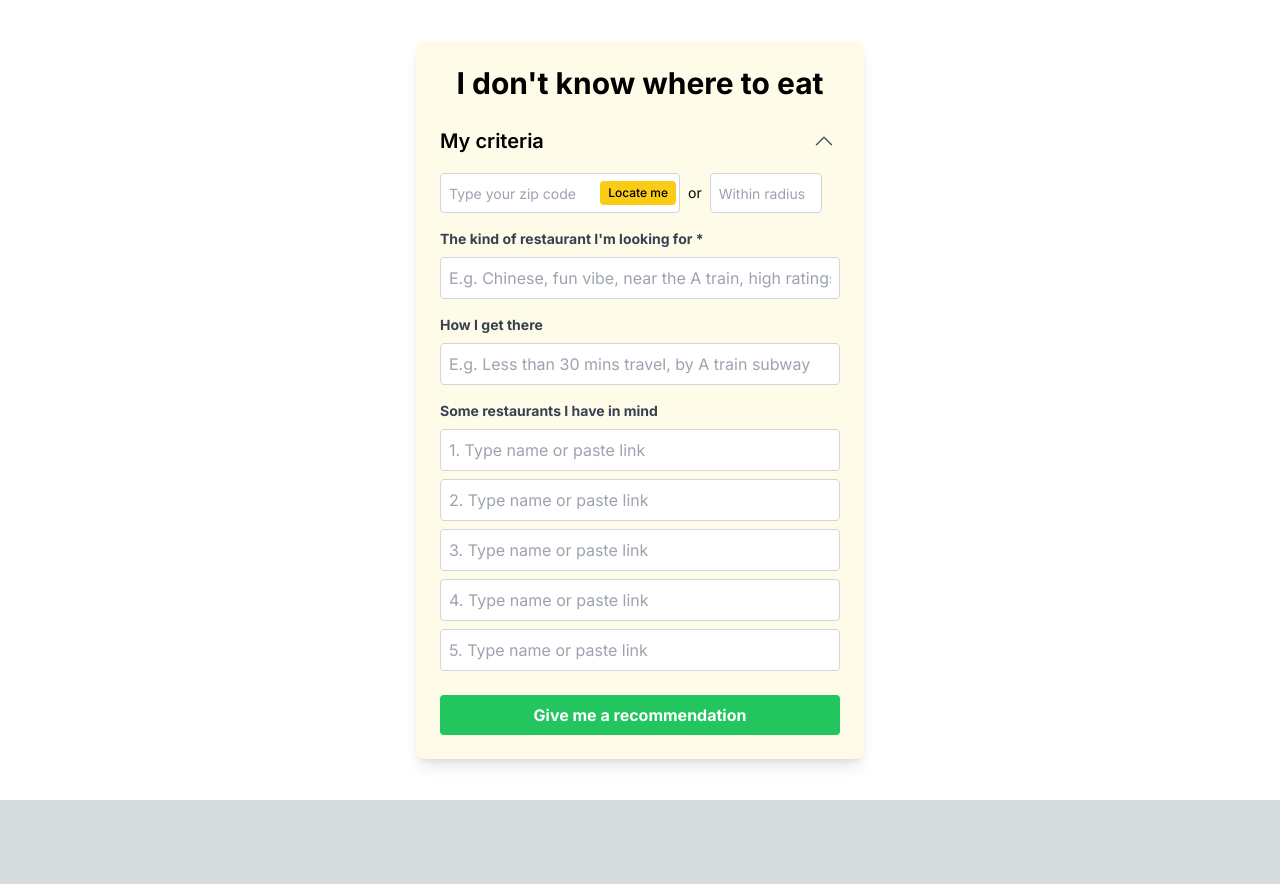
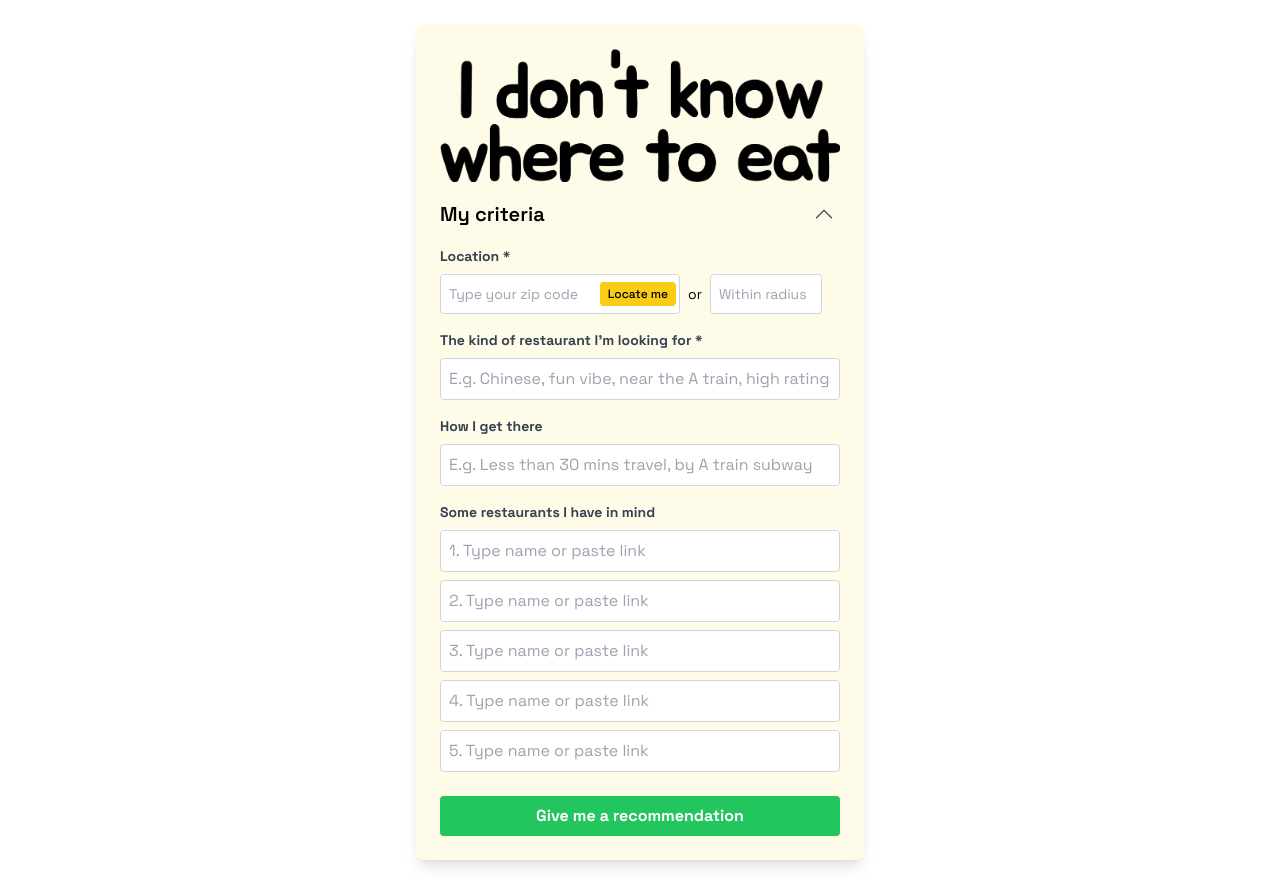
Before and after one commit to phamducminhpro1/food, a Next.js app: page / in a window 1280 px wide. Before the commit the page ends 800 px from the top, so only its background shows below. Built offline with nearby package versions, Linux system fonts and the light colour scheme; no server answers.

Commit message:
Chang font

```diff
--- a/app/globals.css
+++ b/app/globals.css
@@ -24,6 +24,7 @@ body {
       rgb(var(--background-end-rgb))
     )
     rgb(var(--background-start-rgb));
+  font-family: var(--font-space-grotesk), sans-serif;
 }
 
 @layer utilities {
--- a/app/layout.tsx
+++ b/app/layout.tsx
@@ -1,8 +1,13 @@
 import type { Metadata } from "next";
 import { Inter } from "next/font/google";
+import { Space_Grotesk } from 'next/font/google';
 import "./globals.css";
 
 const inter = Inter({ subsets: ["latin"] });
+const spaceGrotesk = Space_Grotesk({
+  subsets: ['latin'],
+  weight: ['300', '400', '500', '600', '700'] // Include all weights you plan to use
+});
 
 export const metadata: Metadata = {
   title: "Create Next App",
@@ -11,12 +16,12 @@ export const metadata: Metadata = {
 
 export default function RootLayout({
   children,
-}: Readonly<{
-  children: React.ReactNode;
-}>) {
+}: {
+  children: React.ReactNode
+}) {
   return (
-    <html lang="en">
-      <body className={inter.className}>{children}</body>
+    <html lang="en" className={spaceGrotesk.className}>
+      <body>{children}</body>
     </html>
   );
 }
--- a/app/page.tsx
+++ b/app/page.tsx
@@ -3,6 +3,7 @@ import { useState, useEffect, useCallback } from 'react';
 import axios from 'axios';
 import EmbeddedContent from './components/EmbeddedContent';
 import { ChevronDownIcon, PlusIcon } from '@heroicons/react/24/solid';
+import Image from 'next/image';
 
 export default function Home() {
   const [location, setLocation] = useState('');
@@ -18,6 +19,25 @@ export default function Home() {
 
   const getUserLocation = useCallback(() => {
     if ("geolocation" in navigator) {
+      navigator.permissions.query({ name: 'geolocation' }).then((result) => {
+        if (result.state === 'granted') {
+          // Permission already granted, get location
+          getPosition();
+        } else if (result.state === 'prompt') {
+          // Permission hasn't been requested yet, clicking will trigger the browser's permission prompt
+          getPosition();
+        } else if (result.state === 'denied') {
+          // Permission has been denied
+          alert("Location permission is denied. Please enable it in your browser settings.");
+        }
+      });
+    } else {
+      console.log("Geolocation is not available in this browser.");
+      alert("Geolocation is not supported by your browser. Please enter your location manually.");
+    }
+  }, []);
+
+  const getPosition = () => {
     navigator.geolocation.getCurrentPosition(
       (position) => {
         setUserLocation({
@@ -25,7 +45,6 @@ export default function Home() {
           lng: position.coords.longitude.toString()
         });
         console.log("User location:", position.coords.latitude, position.coords.longitude);
-          // You might want to update the location input or perform other actions here
         setLocation("Current Location");
       },
       (error) => {
@@ -33,11 +52,7 @@ export default function Home() {
         alert("Unable to retrieve your location. Please enter it manually.");
       }
     );
-    } else {
-      console.log("Geolocation is not available in this browser.");
-      alert("Geolocation is not supported by your browser. Please enter your location manually.");
-    }
-  }, []);
+  };
 
   useEffect(() => {
     getUserLocation();
@@ -136,7 +151,15 @@ export default function Home() {
   return (
     <div className="min-h-screen flex items-center justify-center p-6 bg-white">
       <div className="w-full max-w-md bg-yellow-50 p-6 rounded-lg shadow-lg">
-        <h1 className="text-3xl font-bold mb-6 text-center">I don't know where to eat</h1>
+        <div className="mb-4 text-center">
+          <Image
+            src="/logo.png"
+            alt="I don't know where to eat"
+            width={100}
+            height={80}
+            layout="responsive"
+          />
+        </div>
 
         <div className="mb-4 flex items-center justify-between">
           <h2 className="text-xl font-semibold">My criteria</h2>
@@ -154,8 +177,12 @@ export default function Home() {
         {showCriteria && (
           <form onSubmit={handleSubmit}>
             <div className="mb-4">
+            <label htmlFor="cuisine" className="block text-gray-700 text-sm font-bold mb-2">
+                Location *
+                </label>
               <div className="flex flex-wrap items-center gap-2">
                 <div className="flex-grow min-w-0 max-w-[60%]">
+
                   <div className="relative">
                     <input
                       type="text"
```
Also changed, not shown: public/logo.png (added). Lines whose indentation alone changed are shown as unchanged.
